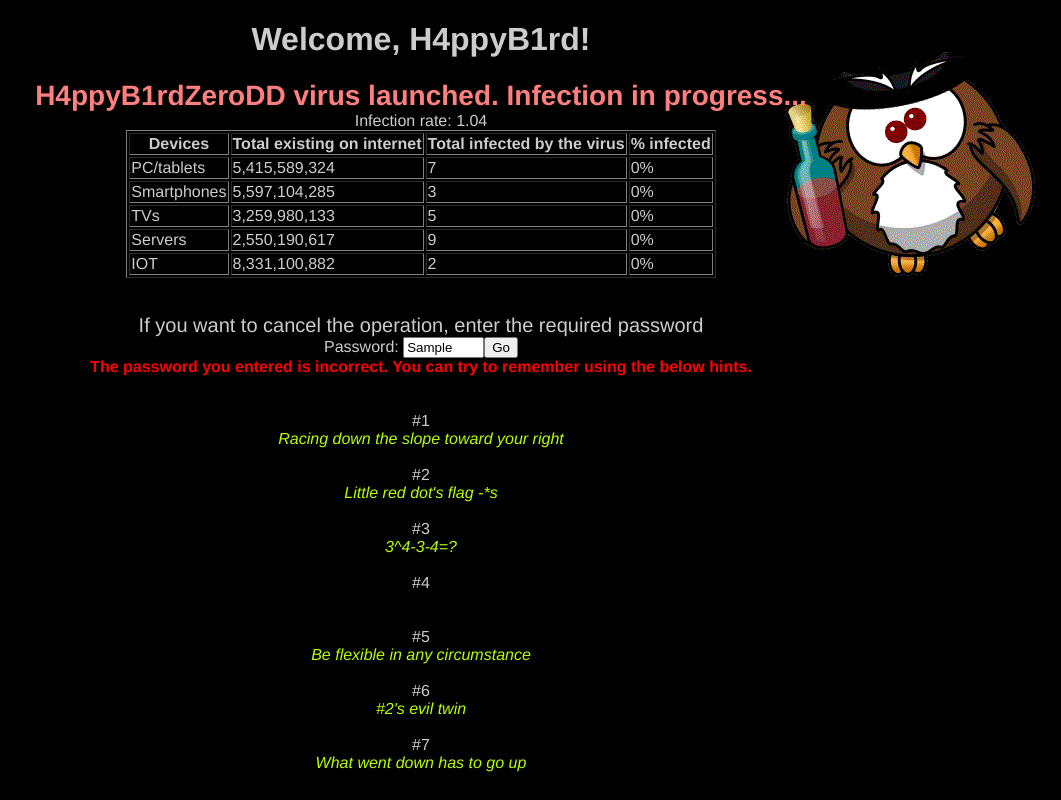
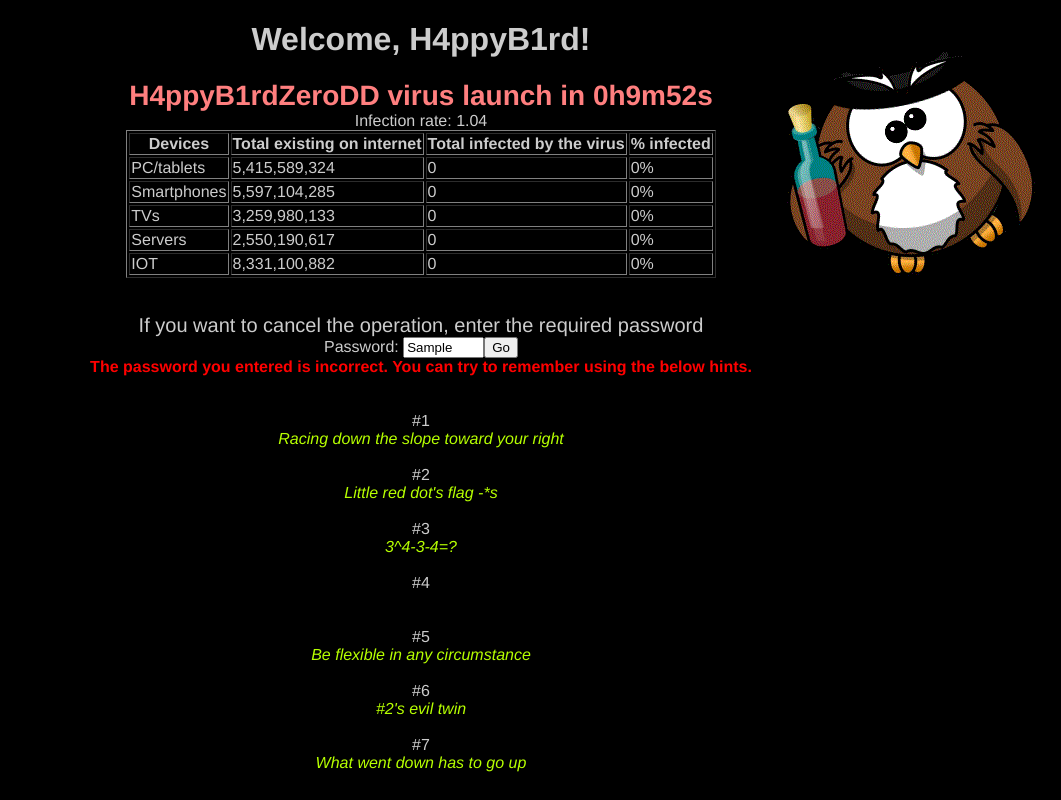
Before and after one commit to 145129778478133/145129778478133.github.io, a plain HTML site: page index.html in a window 1280 px wide. Both pictures are taken after typing "Sample" into the empty fields and a click on the button "Go". Shown: the whole page, without its empty margins (219-1280 px from the left). Drawn offline with Linux system fonts and the light colour scheme.

Commit message:
Add files via upload

```diff
--- a/index.html
+++ b/index.html
@@ -54,7 +54,7 @@
 
 		//Countdown timer initially set to c seconds updating every second
 		var myTimer;
-		var c = 6;
+		var c = 600;
 		var infectionRate = 1.04;
 		var delay = 1000;
 
@@ -143,31 +143,31 @@
 
 					if (nbPCInfected == 0) {nbPCInfected = 1;}
 					else if (nbPCInfected > nbPC || Math.round(nbPCInfected*infectionRate) > nbPC) {nbPCInfected = nbPC; perPCInfected = 100;}
-					else {nbPCInfected = Math.round(nbPCInfected*infectionRate + Math.floor(Math.random() * 10));  perPCInfected = Math.round(nbPCInfected*100/nbPC);}
+					else {nbPCInfected = Math.round(nbPCInfected*infectionRate + Math.floor(Math.random() * 10));  perPCInfected = nbPCInfected*100/nbPC;}
 					nbPCInfectedItem.innerHTML = nbPCInfected.toLocaleString();
 					perPCInfectedItem.innerHTML = perPCInfected + "%";
 
 					if (nbPhoneInfected == 0) {nbPhoneInfected = 1;}
 					else if (nbPhoneInfected > nbPhone || Math.round(nbPhoneInfected*infectionRate) > nbPhone) {nbPhoneInfected = nbPhone; perPhoneInfected = 100;}
-					else {nbPhoneInfected = Math.round(nbPhoneInfected*infectionRate + Math.floor(Math.random() * 10));  perPhoneInfected = Math.round(nbPhoneInfected*100/nbPhone);}
+					else {nbPhoneInfected = Math.round(nbPhoneInfected*infectionRate + Math.floor(Math.random() * 10));  perPhoneInfected = nbPhoneInfected*100/nbPhone;}
 					nbPhoneInfectedItem.innerHTML = nbPhoneInfected.toLocaleString();
 					perPhoneInfectedItem.innerHTML = perPhoneInfected + "%";
 
 					if (nbTVInfected == 0) {nbTVInfected = 1;}
 					else if (nbTVInfected > nbTV || Math.round(nbTVInfected*infectionRate) > nbTV) {nbTVInfected = nbTV; perTVInfected = 100;}
-					else {nbTVInfected = Math.round(nbTVInfected*infectionRate + Math.floor(Math.random() * 10));  perTVInfected = Math.round(nbTVInfected*100/nbTV);}
+					else {nbTVInfected = Math.round(nbTVInfected*infectionRate + Math.floor(Math.random() * 10));  perTVInfected = nbTVInfected*100/nbTV;}
 					nbTVInfectedItem.innerHTML = nbTVInfected.toLocaleString();
 					perTVInfectedItem.innerHTML = perTVInfected + "%";
 
 					if (nbServerInfected == 0) {nbServerInfected = 1;}
 					else if (nbServerInfected > nbServer || Math.round(nbServerInfected*infectionRate) > nbServer) {nbServerInfected = nbServer; perServerInfected = 100;}
-					else {nbServerInfected = Math.round(nbServerInfected*infectionRate + Math.floor(Math.random() * 10));  perServerInfected = Math.round(nbServerInfected*100/nbServer);}
+					else {nbServerInfected = Math.round(nbServerInfected*infectionRate + Math.floor(Math.random() * 10));  perServerInfected = nbServerInfected*100/nbServer;}
 					nbServerInfectedItem.innerHTML = nbServerInfected.toLocaleString();
 					perServerInfectedItem.innerHTML = perServerInfected + "%";
 
 					if (nbIOTInfected == 0) {nbIOTInfected = 1;}
 					else if (nbIOTInfected > nbIOT || Math.round(nbIOTInfected*infectionRate) > nbIOT) {nbIOTInfected = nbIOT; perIOTInfected = 100;}
-					else {nbIOTInfected = Math.round(nbIOTInfected*infectionRate + Math.floor(Math.random() * 10));  perIOTInfected = Math.round(nbIOTInfected*100/nbIOT);}
+					else {nbIOTInfected = Math.round(nbIOTInfected*infectionRate + Math.floor(Math.random() * 10));  perIOTInfected = nbIOTInfected*100/nbIOT;}
 					nbIOTInfectedItem.innerHTML = nbIOTInfected.toLocaleString();
 					perIOTInfectedItem.innerHTML = perIOTInfected + "%";
 
@@ -196,7 +196,7 @@
 					document.getElementById("hintId02").innerHTML = document.getElementById("hintId02").innerHTML + "<BR/>Singapore ascending symbol"
 					document.getElementById("hintId03").innerHTML = document.getElementById("hintId03").innerHTML + "<BR/>5¤6-5-6 = ¤"
 					document.getElementById("hintId04").innerHTML = document.getElementById("hintId04").innerHTML + "<BR/>Symbol of nothingness"
-					document.getElementById("hintId05").innerHTML = document.getElementById("hintId05").innerHTML + "<BR/>Mix flexibility with circumstance"
+					document.getElementById("hintId05").innerHTML = document.getElementById("hintId05").innerHTML + "<BR/>Mix some flexibility with some circumstance"
 					document.getElementById("hintId06").innerHTML = document.getElementById("hintId06").innerHTML + "<BR/>#2 in a mirror"
 					document.getElementById("hintId07").innerHTML = document.getElementById("hintId07").innerHTML + "<BR/>Second part of V"
 					errorLabelItem.innerHTML = "Come on H4ppyB1rd, I know your memory is bad but make an effort! Ok, I add some hints for you.";
```
